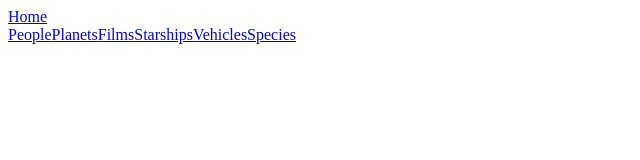
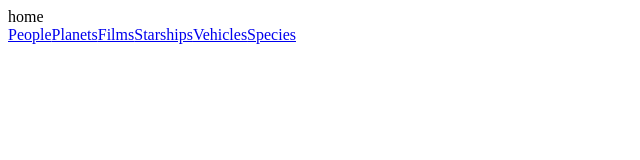
Before and after one commit to kuzgan/star-wars-api, a React (Create React App) app: page / in a window 1280 px wide. Shown: the top 160 px of the page, without its empty margins (0-640 px from the left). Built offline with nearby package versions, Linux system fonts and the light colour scheme.

Commit message:
breadcrumbs component main logic

```diff
--- a/src/App.tsx
+++ b/src/App.tsx
@@ -2,6 +2,7 @@ import React from 'react';
 import { Link } from 'react-router-dom';
 import { QueryClient, QueryClientProvider } from 'react-query';
 import { AppRouter } from './components/AppRouter';
+import { Breadcrumbs } from './components/Breadcrumbs/Breadcrumbs';
 
 function App() {
   const queryClient = new QueryClient();
@@ -9,7 +10,7 @@ function App() {
   return (
     <QueryClientProvider client={queryClient}>
       <div className="App">
-        <Link to="/home">Home</Link>
+        <Breadcrumbs />
         <AppRouter />
       </div>
     </QueryClientProvider>
--- a/src/components/Breadcrumbs/Breadcrumbs.tsx
+++ b/src/components/Breadcrumbs/Breadcrumbs.tsx
@@ -1,17 +1,26 @@
 import React from 'react';
 import { apiUrl } from '../../api/apiUrl';
-import { Link } from 'react-router-dom';
+import { Link, useLocation } from 'react-router-dom';
 
 interface BreadcrumbsProps {
-  previous: string;
-  next: string;
+  previous?: string;
+  next?: string;
 }
 
 export const Breadcrumbs: React.FC<BreadcrumbsProps> = ({ previous, next }) => {
+  const location = useLocation();
+  const crumbs = location.pathname.split('/').filter((crumb) => crumb !== '');
+
   return (
     <nav>
-      <Link to={previous.replace(apiUrl, '')}>{'<'}</Link>
-      <Link to={next.replace(apiUrl, '')}>{'>'}</Link>
+      {crumbs.length === 0 ? <span>home</span> : <Link to="/">home</Link>}
+      {crumbs.length > 0 && <span>/</span>}
+      {crumbs.length === 1 && <span>{crumbs[0]}</span>}
+      {crumbs.length === 2 && <Link to={`/${crumbs[0]}`}>{crumbs[0]}</Link>}
+      {crumbs.length === 2 && <span>/</span>}
+      {crumbs.length === 2 && <span>{crumbs[1]}</span>}
+      {/* <Link to={previous.replace(apiUrl, '')}>{'<'}</Link>
+      <Link to={next.replace(apiUrl, '')}>{'>'}</Link> */}
     </nav>
   );
 };
```
